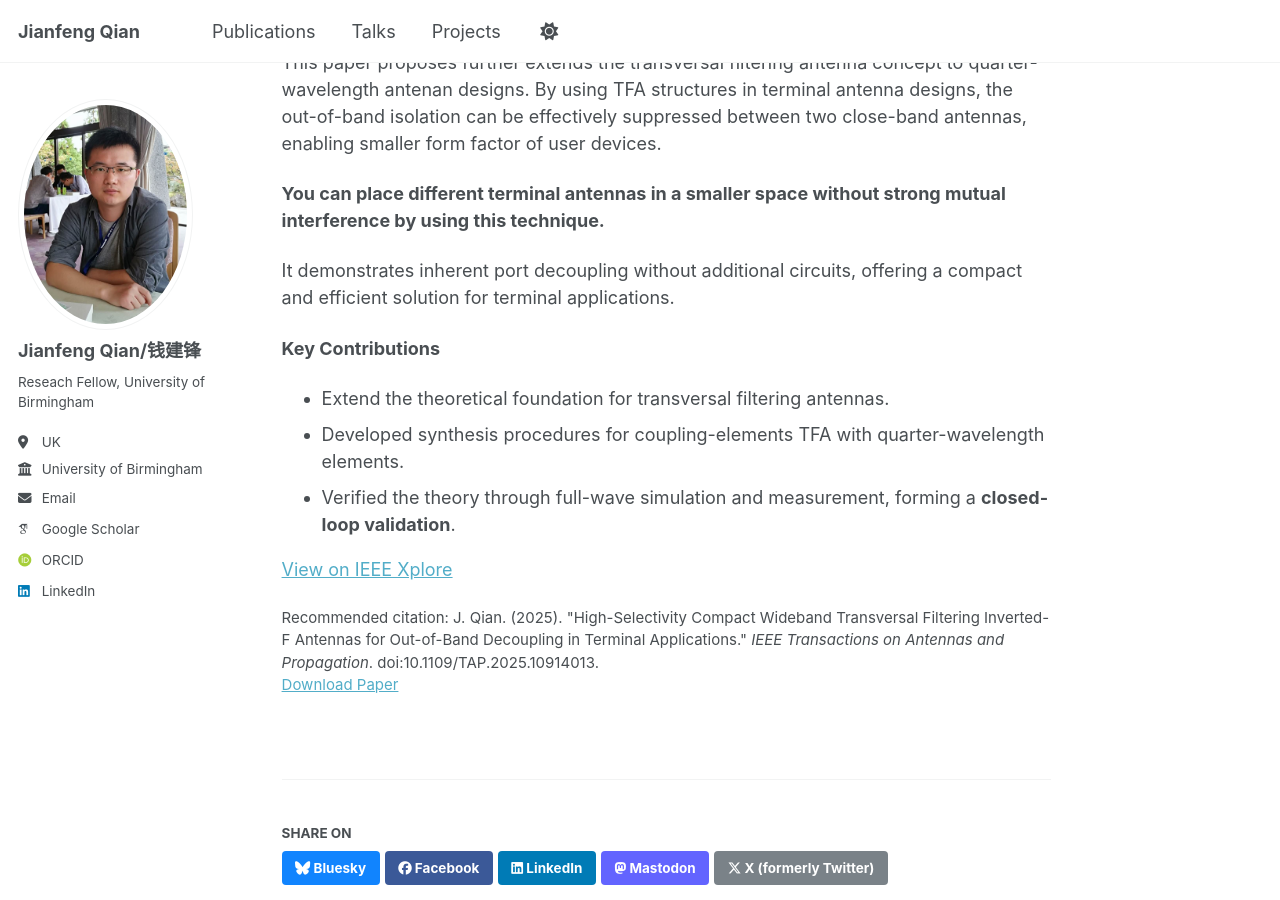
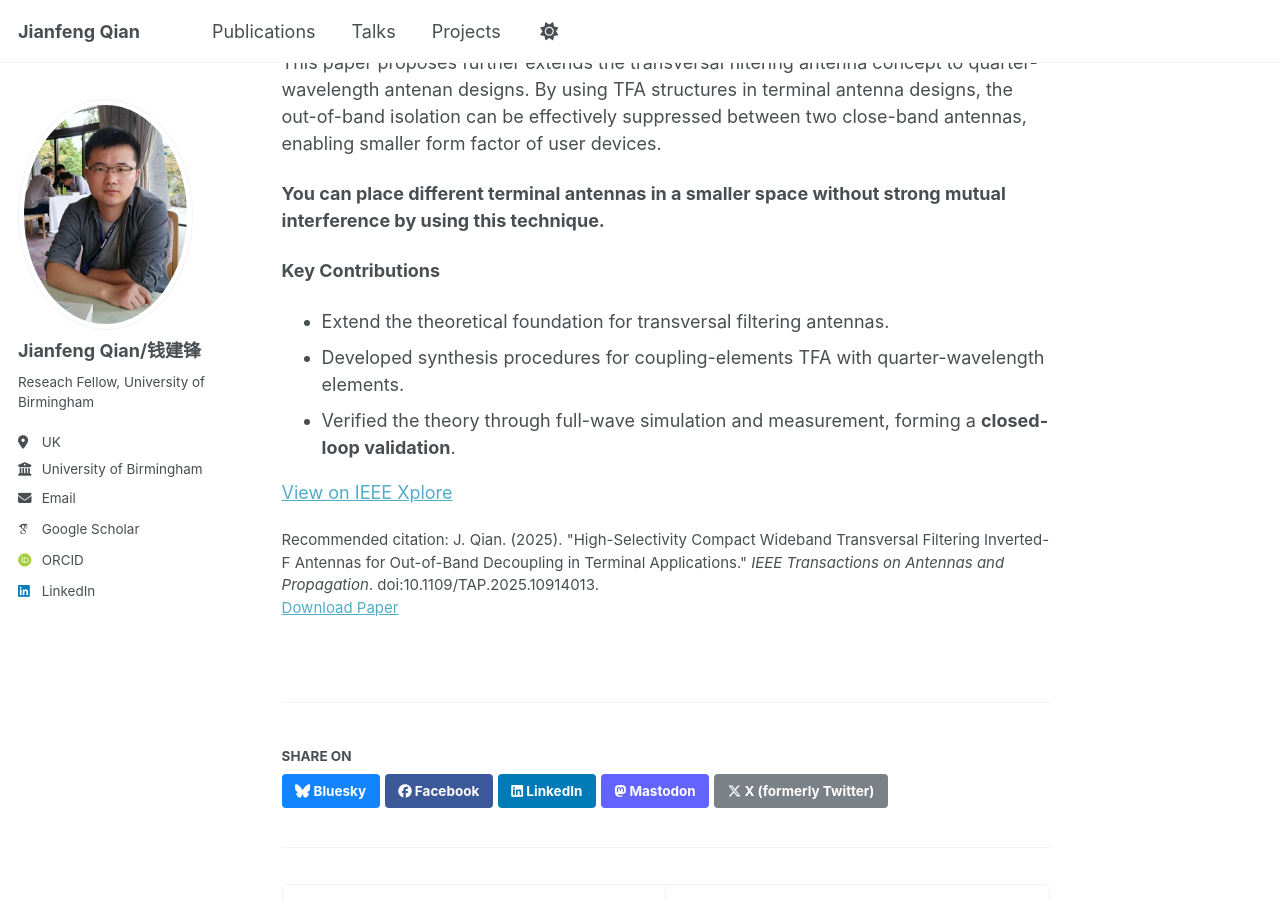
Before and after one commit to eejfqian/eejfqian.github.io, a Jekyll site: the page built from _publications/2025-02-01-high-selectivity-filtering-ifa.md, in a window 1280 px wide and 900 px high, scrolled down 696 px. Built offline with Jekyll 4.4.1, drawn with Linux system fonts in a browser that asks for light colours; some web fonts are replaced; a script that is not in the unit is left out.

Commit message:
Update 2025-02-01-high-selectivity-filtering-ifa.md

```diff
--- a/_publications/2025-02-01-high-selectivity-filtering-ifa.md
+++ b/_publications/2025-02-01-high-selectivity-filtering-ifa.md
@@ -18,8 +18,6 @@ This paper proposes further extends the transversal filtering antenna concept to
 
 **You can place different terminal antennas in a smaller space without strong mutual interference by using this technique.**
 
-It demonstrates inherent port decoupling without additional circuits, offering a compact and efficient solution for terminal applications.
-
 
 **Key Contributions**
 - Extend the theoretical foundation for transversal filtering antennas.
```
